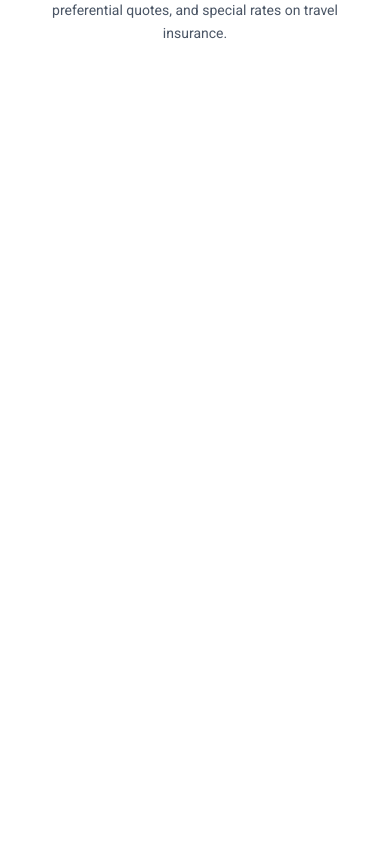
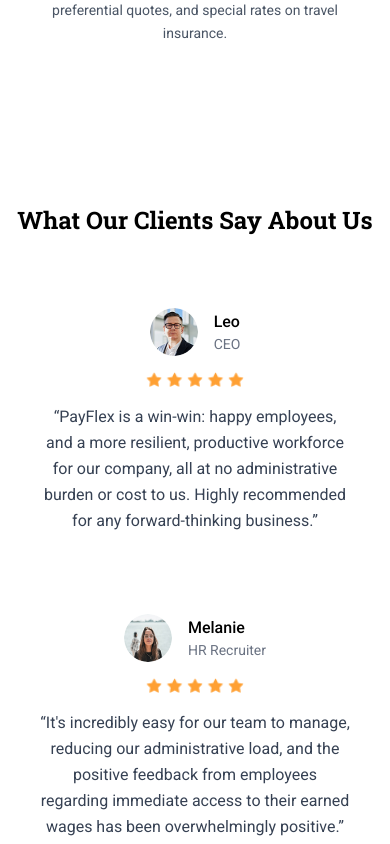
Before and after one commit to IgnacioTalvi/payflex-challenge, a React (Vite) app: page / in a window 390 px wide. Shown: the part 2200-3044 px from the top of the page. Before the commit the page ends 2324 px from the top, so only its background shows below. Built offline with nearby package versions, Linux system fonts and the light colour scheme.

Commit message:
Add Testimonials section with responsive layout and styling

```diff
--- a/src/App.jsx
+++ b/src/App.jsx
@@ -4,6 +4,7 @@
 import Hero from './components/Hero'
 import PartnersSection from './components/PartnersSection'
 import BenefitsSection from './components/BenefitsSection'
+import TestimonialsSection from './components/TestimonialsSection'
 
 function App() {
   const [count, setCount] = useState(0)
@@ -14,6 +15,7 @@
       <Hero/>
       <PartnersSection/>
       <BenefitsSection/>
+      <TestimonialsSection/>
     </div>
   )
 }
--- a/src/assets/assets.js
+++ b/src/assets/assets.js
@@ -22,7 +22,7 @@
 // --- Imágenes de Testimonios ---
 import TestimonialImage1 from './testimonial-image-leo.png'; // Corresponde a Leo
 import TestimonialImage2 from './testimonial-image-melanie.png'; // Corresponde a Melanie
-import TestimonialImage3 from './testimonial-image-leo.png'; // Corresponde a Kevin
+import TestimonialImage3 from './testimonial-image-kevin.png'; // Corresponde a Kevin
 
 export const Images = {
   // Iconos Generales
--- /dev/null
+++ b/src/components/TestimonialsSection.jsx
@@ -0,0 +1,54 @@
+import React from 'react';
+import { testimonialsData } from '../data/testimonialsData';
+import { Images } from '../assets/assets';
+
+const TestimonialsSection = () => {
+  return (
+    <section id="testimonials" className="py-20 px-4 bg-white">
+      <div className="max-w-6xl mx-auto text-center">
+        <h2 className="text-2xl sm:text-3xl md:text-4xl font-slab font-semibold mb-12">
+          What Our Clients Say About Us
+        </h2>
+        <div className="grid grid-cols-1 md:grid-cols-3 gap-8">
+          {testimonialsData.map(({ id, name, title, text, image, rating }) => (
+            <div
+            key={id}
+            className="p-6 text-center flex flex-col items-center
+                       md:text-left md:items-start
+                       md:bg-white md:rounded-xl md:shadow-xl"
+          >
+            {/* Avatar + Name */}
+            <div className="flex items-center space-x-4 mb-4">
+              <img
+                src={image}
+                alt={name}
+                className="w-12 h-12 rounded-full object-cover"
+              />
+              <div className="text-left">
+                <p className="font-medium">{name}</p>
+                <p className="text-sm text-gray-500">{title}</p>
+              </div>
+            </div>
+
+            {/* Stars */}
+            <div className="mb-4">
+              <img
+                src={Images.reviewIcon}
+                alt="5 stars"
+                className="h-4 mx-auto md:mx-0"
+              />
+            </div>
+
+            {/* Testimonial */}
+            <p className="text-gray-700 text-base font-light leading-relaxed text-center md:text-left">
+              “{text}”
+            </p>
+          </div>
+          ))}
+        </div>
+      </div>
+    </section>
+  );
+};
+
+export default TestimonialsSection;
--- a/src/data/testimonialsData.js
+++ b/src/data/testimonialsData.js
@@ -13,7 +13,7 @@
     id: 'melanie-hr',
     name: 'Melanie',
     title: 'HR Recruiter',
-    text: "It's incredibly easy for our team to manage, reducing our administrative load, and the positive feedback from employees regarding immediate access to their earned wages has been overwhelmingly positive. It truly helps us stand out.",
+    text: "It's incredibly easy for our team to manage, reducing our administrative load, and the positive feedback from employees regarding immediate access to their earned wages has been overwhelmingly positive.",
     image: Images.testimonialImage2,
     rating: 5,
   },
```
